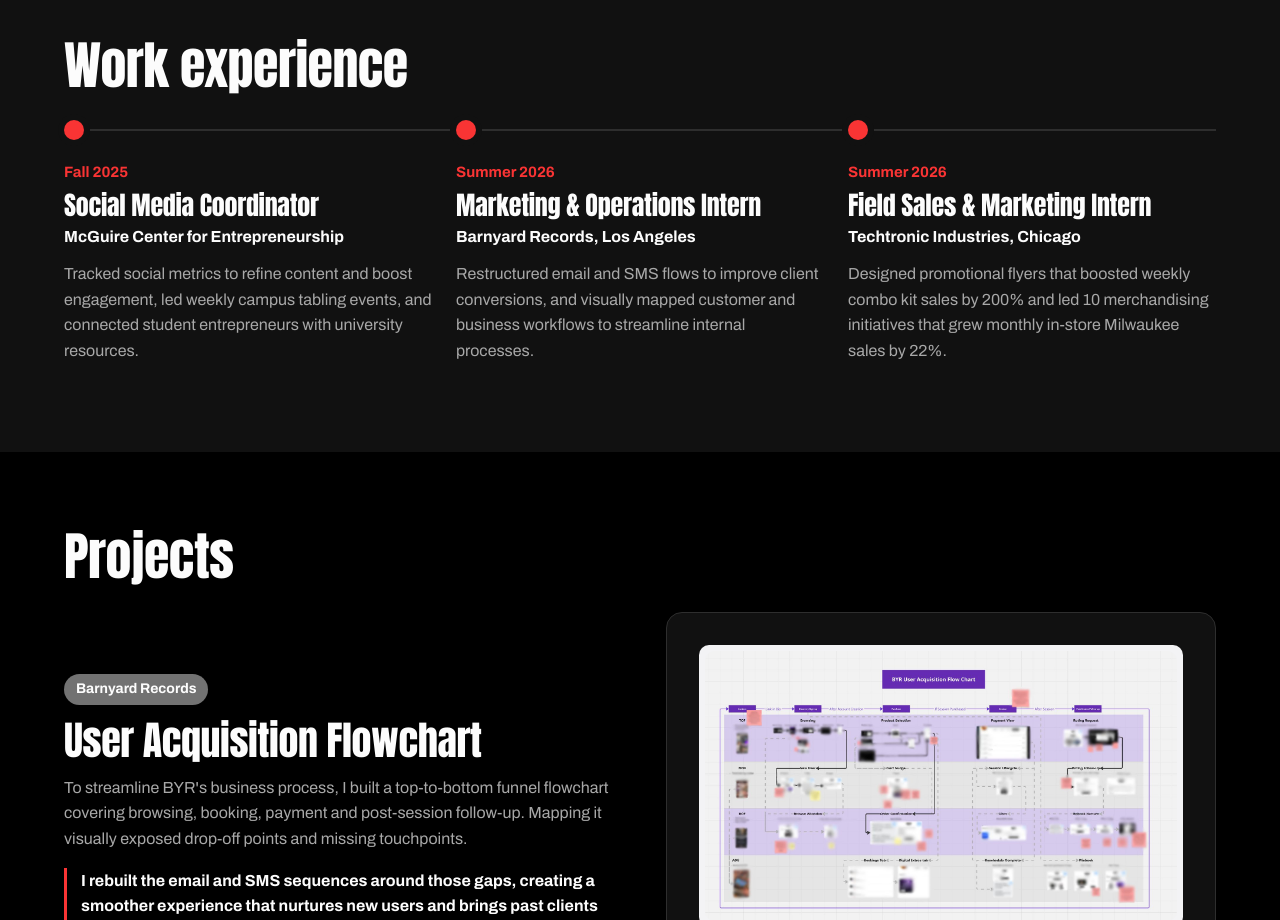
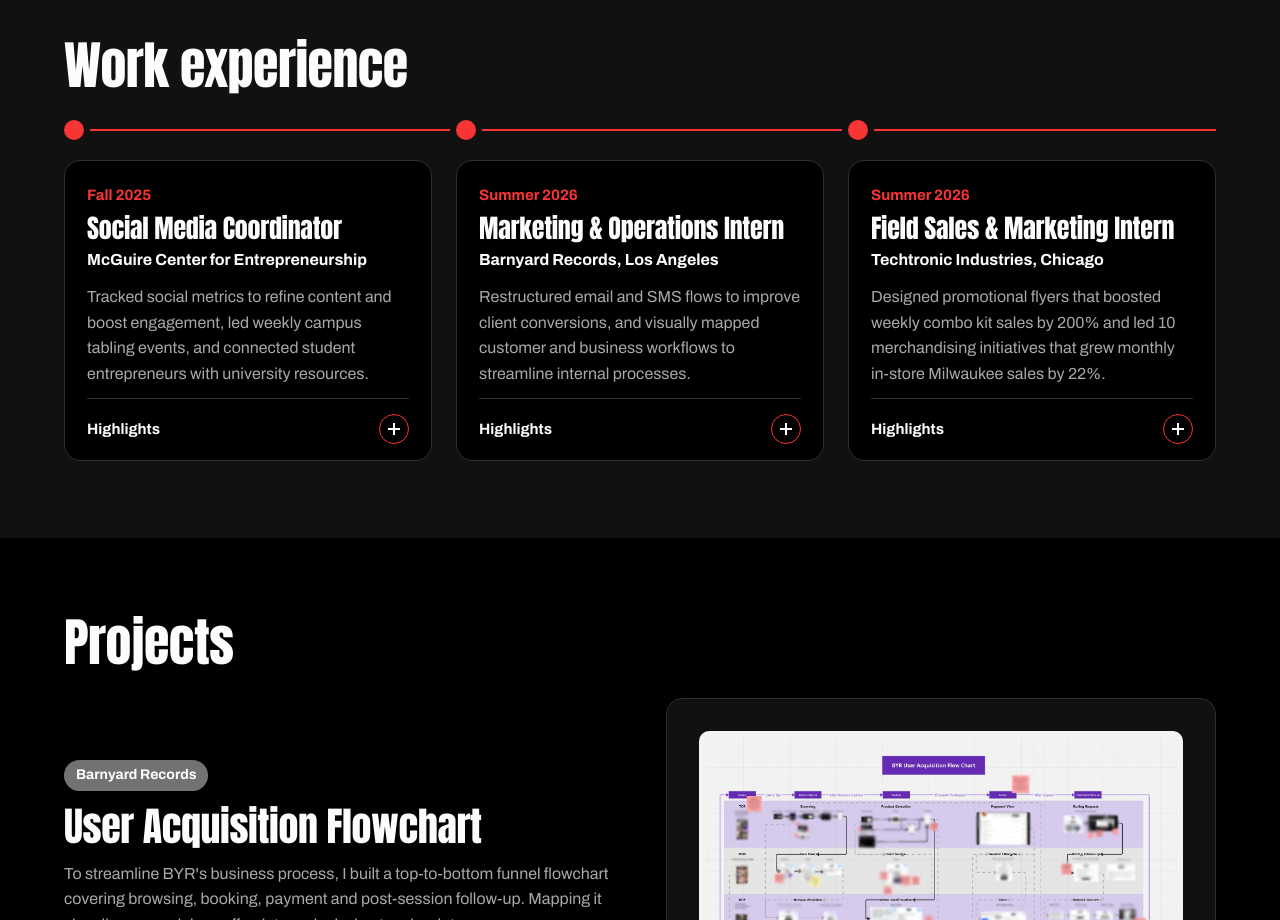
Before and after one commit to prahladsinha/prahladsinha.github.io, a plain HTML site: page index.html in a window 1280 px wide. Shown: the part 1260-2180 px from the top of the page. Drawn offline with Linux system fonts and the light colour scheme.

Commit message:
Interactive experience cards and scroll reveal animations
Co-Authored-By: Claude Opus 5.5 <noreply@anthropic.com>
Claude-Session: https://claude.ai/code/session_01EYSmo2srbvj6u43BG2Ac1X

```diff
--- a/index.html
+++ b/index.html
@@ -75,8 +75,35 @@ nav .wrap{display:grid;grid-template-columns:minmax(0,1fr) auto minmax(0,1fr);al
 .alt .skill{background:var(--bg)}
 .timeline{display:grid;grid-template-columns:repeat(3,minmax(0,1fr));gap:24px;position:relative}
 .timeline::before{content:"";position:absolute;left:0;right:0;top:9px;height:2px;background:var(--line)}
-.job{position:relative;padding-top:40px}
-.job::before{content:"";position:absolute;top:0;left:0;width:20px;height:20px;border-radius:50%;background:var(--red);box-shadow:0 0 0 6px var(--panel)}
+.timeline{align-items:start}
+.timeline::after{content:"";position:absolute;left:0;right:0;top:9px;height:2px;background:var(--red);transform-origin:left;transition:transform 1.4s cubic-bezier(.6,0,.2,1)}
+.js .timeline::after{transform:scaleX(0)}
+.js .timeline.in::after{transform:none}
+.job{position:relative;padding-top:40px;display:flex;flex-direction:column}
+.job::before{content:"";position:absolute;z-index:1;top:0;left:0;width:20px;height:20px;border-radius:50%;background:var(--red);box-shadow:0 0 0 6px var(--panel);transition:transform .5s cubic-bezier(.3,1.6,.5,1) var(--dd,0s),box-shadow .3s}
+.js .job:not(.in)::before{transform:scale(0)}
+.job:hover::before,.job.open::before{box-shadow:0 0 0 6px var(--panel),0 0 0 12px color-mix(in srgb,var(--red) 30%,transparent)}
+.card{flex:1;display:flex;flex-direction:column;background:var(--bg);border:1px solid var(--line);border-radius:16px;padding:22px 22px 14px;transition:transform .3s cubic-bezier(.2,.8,.2,1),border-color .3s,box-shadow .3s}
+.card:hover,.card:focus-within,.job.open .card{transform:translateY(-6px);border-color:var(--red);box-shadow:0 22px 44px -24px color-mix(in srgb,var(--red) 70%,transparent)}
+.more{margin-top:auto;display:flex;align-items:center;justify-content:space-between;width:100%;min-height:48px;background:none;border:0;border-top:1px solid var(--line);color:var(--ink);font:700 15px Archivo,system-ui,sans-serif;padding:12px 0 0;cursor:pointer;text-align:left}
+.more i{flex:none;width:30px;height:30px;border-radius:50%;border:1.5px solid var(--red);position:relative;transition:transform .35s,background .2s}
+.more i::before,.more i::after{content:"";position:absolute;left:50%;top:50%;width:12px;height:2px;margin:-1px 0 0 -6px;background:var(--ink)}
+.more i::after{transform:rotate(90deg)}
+.more:hover i{background:var(--red)}
+.job.open .more i{transform:rotate(45deg);background:var(--red)}
+.drawer{display:grid;grid-template-rows:0fr;transition:grid-template-rows .45s cubic-bezier(.2,.8,.2,1)}
+.drawer>div{overflow:hidden}
+.job.open .drawer{grid-template-rows:1fr}
+.drawer ul{margin:14px 0 0;padding:0;list-style:none;display:grid;gap:9px}
+.drawer li{position:relative;padding-left:18px;font-size:15px;line-height:1.45}
+.drawer li::before{content:"";position:absolute;left:0;top:.55em;width:7px;height:7px;border-radius:50%;background:var(--red)}
+.drawer li b{color:var(--red)}
+.chips{display:flex;flex-wrap:wrap;gap:6px;margin:14px 0 6px}
+.chips span{font-size:13px;border:1px solid var(--line);border-radius:999px;padding:3px 10px;color:var(--mute)}
+/* scroll reveal */
+.js .rv{opacity:0;transform:translateY(28px);transition:opacity .7s ease var(--d,0s),transform .8s cubic-bezier(.2,.8,.2,1) var(--d,0s)}
+.js .rv.in{opacity:1;transform:none}
+@media(prefers-reduced-motion:reduce){.js .rv,.js .timeline::after,.js .job:not(.in)::before{opacity:1;transform:none;transition:none}.card,.drawer{transition:none}}
 .when{font-weight:700;color:var(--red);font-size:15px}
 .job h3{margin:8px 0 4px}
 .org{font-weight:700;margin-bottom:12px}
@@ -122,11 +149,12 @@ nav .wrap{display:grid;grid-template-columns:minmax(0,1fr) auto minmax(0,1fr);al
 .clist strong{overflow-wrap:anywhere;font-size:17px}
 .clist a:hover,.clist a:focus-visible{background:var(--deep)}
 footer{padding:24px max(5vw,16px);color:var(--mute);font-size:14px;display:flex;flex-wrap:wrap;justify-content:space-between;gap:8px;border-top:1px solid var(--line)}
-@media(max-width:900px){.timeline,.skills{grid-template-columns:minmax(0,1fr)}.timeline::before{top:0;bottom:0;left:9px;right:auto;width:2px;height:auto}.job{padding:0 0 0 44px}.clist{grid-template-columns:minmax(0,1fr)}}
+@media(max-width:900px){.timeline,.skills{grid-template-columns:minmax(0,1fr)}.timeline::before,.timeline::after{top:0;bottom:0;left:9px;right:auto;width:2px;height:auto;transform-origin:top}.js .timeline:not(.in)::after{transform:scaleY(0)}.job{padding:0 0 0 44px}.clist{grid-template-columns:minmax(0,1fr)}}
 @media(max-width:760px){.top{grid-template-columns:minmax(0,1fr) 26%}.intro,.about,.proj,.sinh{grid-template-columns:minmax(0,1fr)}.ctas{justify-content:flex-start}.proj:nth-of-type(even) .viz{order:0}.stats{grid-template-columns:repeat(2,minmax(0,1fr))}.stat:nth-child(2){border-right:0}.stat:nth-child(-n+2){border-bottom:1px solid var(--line)}}
 @media(max-width:600px){nav .wrap{grid-template-columns:auto minmax(0,1fr);gap:12px;padding-top:8px;padding-bottom:8px}.mark{font-size:0;gap:0}.mono{width:32px;height:32px;font-size:14px}.links{flex-wrap:nowrap;overflow-x:auto;gap:0 clamp(8px,3vw,14px);font-size:clamp(12.5px,3.6vw,14px);scrollbar-width:none}.links::-webkit-scrollbar{display:none}.links a{white-space:nowrap;padding:12px 0}.top{grid-template-columns:minmax(0,1fr) clamp(84px,26vw,120px);gap:12px;align-items:center}.brow{grid-template-columns:6.5em minmax(0,1fr) 3.6em}.dots{gap:7px}}
 @media(prefers-reduced-motion:reduce){html{scroll-behavior:auto}}
 </style>
+<script>document.documentElement.classList.add('js')</script>
 </head>
 <body>
 <nav aria-label="Main">
@@ -181,22 +209,34 @@ footer{padding:24px max(5vw,16px);color:var(--mute);font-size:14px;display:flex;
     <h2>Work experience</h2>
     <div class="timeline">
       <article class="job">
+        <div class="card">
           <div class="when">Fall 2025</div>
           <h3>Social Media Coordinator</h3>
           <div class="org">McGuire Center for Entrepreneurship</div>
           <p class="mute">Tracked social metrics to refine content and boost engagement, led weekly campus tabling events, and connected student entrepreneurs with university resources.</p>
+          <div class="drawer" id="hl0"><div><ul><li>Launched the first-ever Wildcat Hangout for Entrepreneurs, bringing in <b>20 attendees</b></li><li>Paired social campaigns with in-person tabling to turn interest into turnout</li><li>Used social metrics to decide what content to make next</li></ul><div class="chips"><span>Social content</span><span>Event marketing</span><span>Instagram Insights</span><span>Canva</span></div></div></div>
+          <button class="more" type="button" aria-expanded="false" aria-controls="hl0">Highlights<i aria-hidden="true"></i></button>
+        </div>
       </article>
       <article class="job">
+        <div class="card">
           <div class="when">Summer 2026</div>
           <h3>Marketing &amp; Operations Intern</h3>
           <div class="org">Barnyard Records, Los Angeles</div>
           <p class="mute">Restructured email and SMS flows to improve client conversions, and visually mapped customer and business workflows to streamline internal processes.</p>
+          <div class="drawer" id="hl1"><div><ul><li>Built a top-to-bottom <b>user acquisition flowchart</b>, from browsing to post-session follow-up</li><li>Found drop-off points and missing touchpoints in the funnel</li><li>Rebuilt email and SMS sequences around those gaps to nurture new users and bring past clients back</li></ul><div class="chips"><span>Funnel mapping</span><span>Email + SMS</span><span>Miro</span></div></div></div>
+          <button class="more" type="button" aria-expanded="false" aria-controls="hl1">Highlights<i aria-hidden="true"></i></button>
+        </div>
       </article>
       <article class="job">
+        <div class="card">
           <div class="when">Summer 2026</div>
           <h3>Field Sales &amp; Marketing Intern</h3>
           <div class="org">Techtronic Industries, Chicago</div>
           <p class="mute">Designed promotional flyers that boosted weekly combo kit sales by 200% and led 10 merchandising initiatives that grew monthly in-store Milwaukee sales by 22%.</p>
+          <div class="drawer" id="hl2"><div><ul><li><b>+200%</b> weekly combo kit sales from my promo flyers</li><li><b>+22%</b> monthly in-store Milwaukee sales across 10 merchandising initiatives</li><li><b>500%+</b> of the daily sales average on Milwaukee Demo Day</li><li>Pitched PRIME, a battery diagnostic dock concept, for Operation Innovation</li></ul><div class="chips"><span>Field sales</span><span>Merchandising</span><span>Flyer design</span><span>Product pitching</span></div></div></div>
+          <button class="more" type="button" aria-expanded="false" aria-controls="hl2">Highlights<i aria-hidden="true"></i></button>
+        </div>
       </article>
     </div>
   </div>
@@ -339,6 +379,29 @@ footer{padding:24px max(5vw,16px);color:var(--mute);font-size:14px;display:flex;
 
   const reduce = matchMedia('(prefers-reduced-motion: reduce)').matches;
 
+  // Experience: expandable highlights
+  document.querySelectorAll('.more').forEach(btn => btn.addEventListener('click', () => {
+    const job = btn.closest('.job'), open = !job.classList.contains('open');
+    job.classList.toggle('open', open);
+    btn.setAttribute('aria-expanded', open);
+  }));
+
+  // Scroll reveal
+  const sel = 'section h2, .about > div, .edu, .stat, .job, .proj > *, .skill, .sinh > div, .clist > *, .contact h2';
+  const targets = [...document.querySelectorAll(sel)];
+  targets.forEach(el => {
+    el.classList.add('rv');
+    const sibs = [...el.parentElement.children].filter(c => c.matches(sel));
+    const k = Math.min(sibs.indexOf(el), 4);
+    el.style.setProperty('--d', (k * 0.1) + 's');
+    if (el.matches('.job')) el.style.setProperty('--dd', (0.35 + k * 0.25) + 's');
+  });
+  const tl = document.querySelector('.timeline');
+  const rio = new IntersectionObserver(es => es.forEach(e => {
+    if (e.isIntersecting) { e.target.classList.add('in'); rio.unobserve(e.target); }
+  }), {threshold: .12, rootMargin: '0px 0px -8% 0px'});
+  [...targets, tl].forEach(el => rio.observe(el));
+
   // Count-up numbers when they scroll into view
   const nums = document.querySelectorAll('.stat b, .facts b');
   const run = el => {
```
Lines whose indentation alone changed are shown as unchanged.
